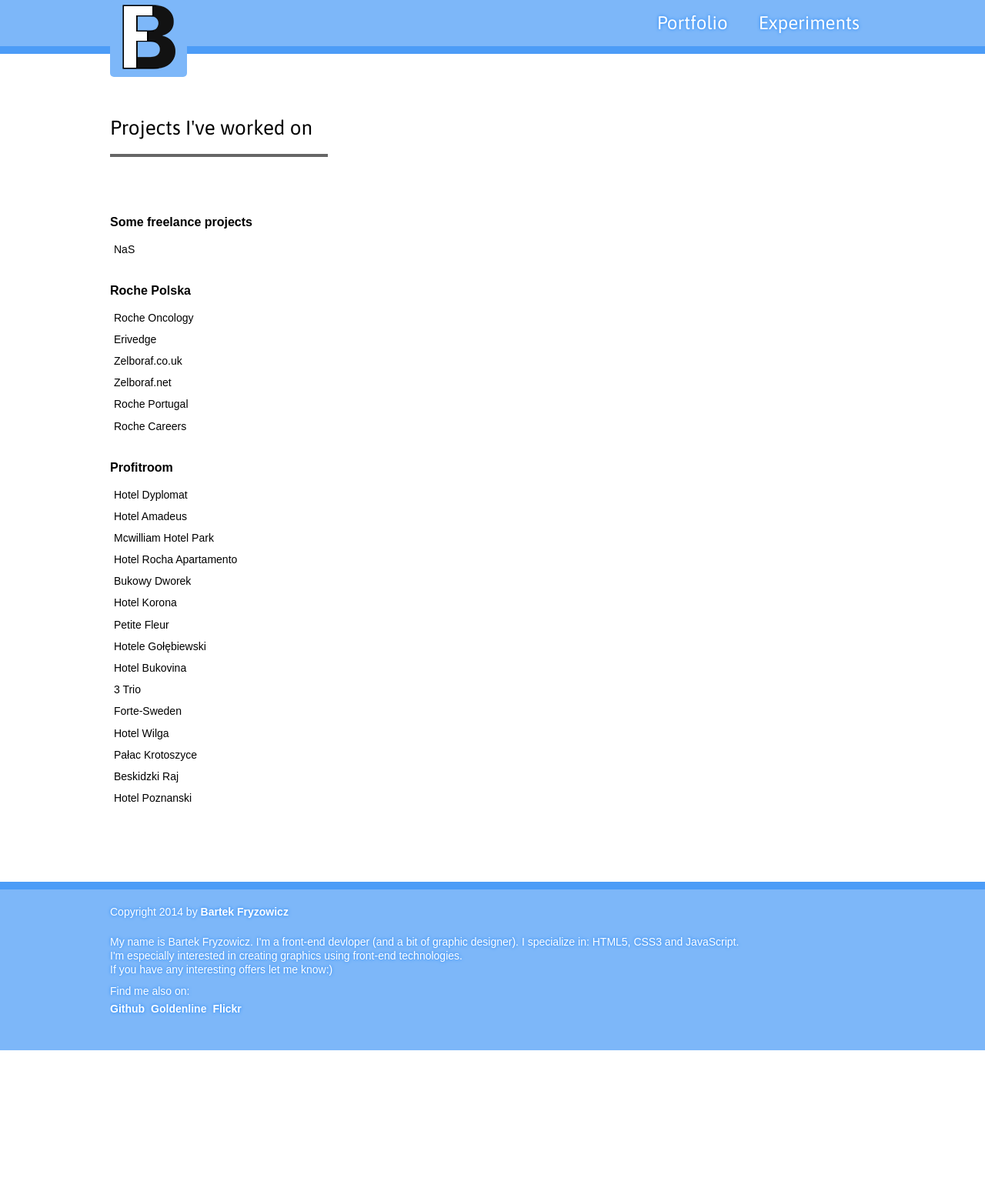
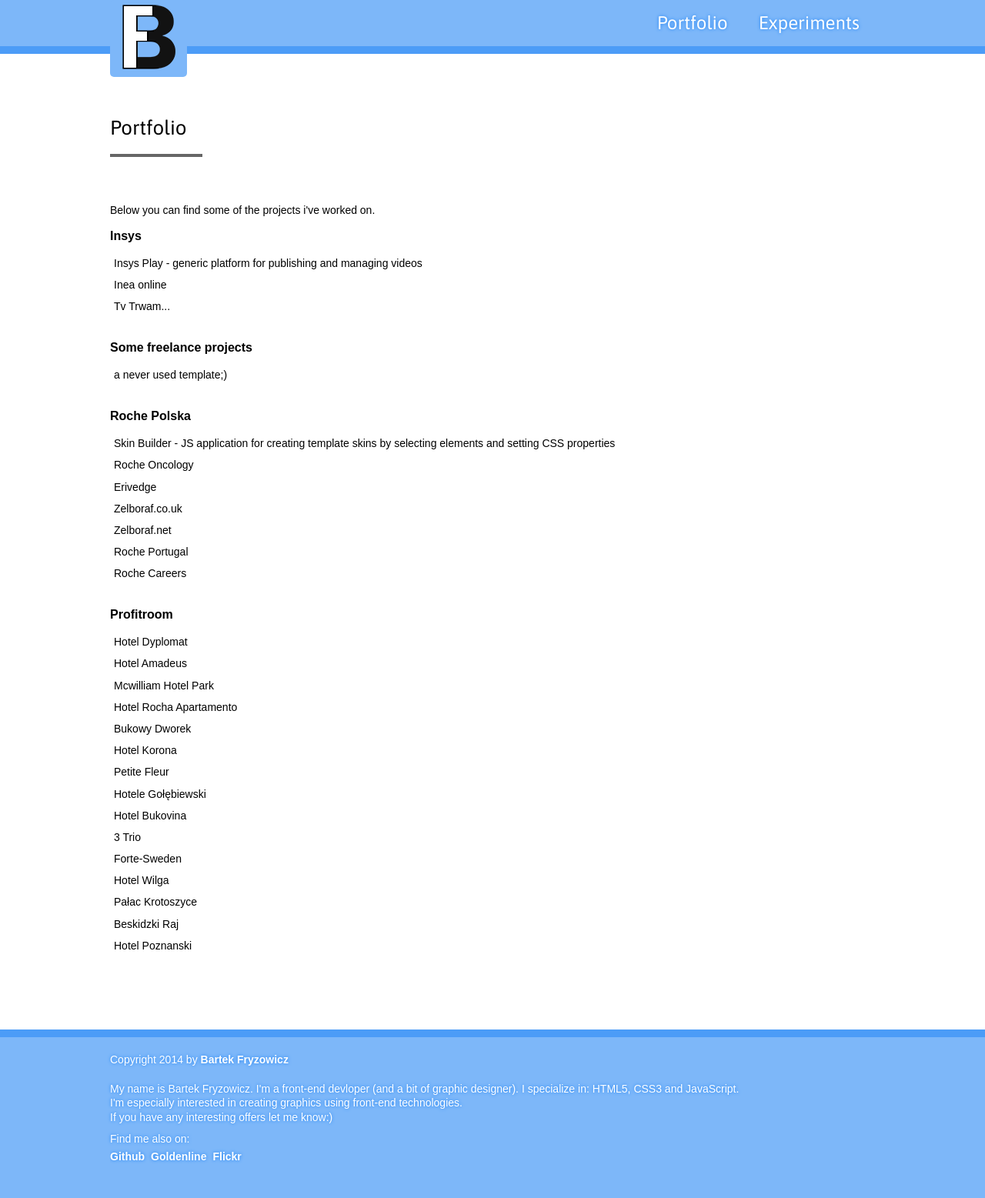
Before and after one commit to bartekfr/homepage, a PHP site: page /projects in a window 1280 px wide. Shown: the whole page at 77% size. Before the commit the page ends 1365 px from the top, so only its background shows below. Run offline with PHP 8.4, Linux system fonts and the light colour scheme; some libraries are stand-ins or nearby versions.

Commit message:
portfolio update

```diff
--- a/projects.php
+++ b/projects.php
@@ -1,10 +1,26 @@
 <?php	include_once 'inc/header.html.php';?>
-		<h1 class="title"><span>Projects I've worked on</span></h1>
+		<h1 class="title"><span>Portfolio</span></h1>
+		<p>Below you can find some of the projects i've worked on.
+		</p>
+		<section class="projects">
+			<h2 class="company"><a target="_blank" href="http://www.insys.pl/" >Insys</a></h2>
+			<ul class="projects-list">
+				<li>
+					<a target="_blank" href="http://www.insysplay.com/">Insys Play - generic platform for publishing and managing videos</a>
+				</li>
+				<li>
+					<a target="_blank" href="http://onlinetv.inea.pl/">Inea online</a>
+				</li>
+				<li>
+					<a target="_blank" href="http://www.tv-trwam.pl/">Tv Trwam...</a>
+				</li>
+			</ul>
+		</section>
 		<section class="projects">
 			<h2 class="company">Some freelance projects</h2>
 			<ul class="projects-list">
 				<li>
-					<a target="_blank" href="http://www.bfryzowicz.pl/project-pages/nas">NaS</a>
+					<a target="_blank" href="http://www.bfryzowicz.pl/project-pages/nas">a never used template;)</a>
 				</li>
 
 			</ul>
@@ -12,6 +28,10 @@
 		<section class="projects">
 			<h2 class="company"><a target="_blank" href="http://www.roche.pl">Roche Polska</a></h2>
 			<ul class="projects-list">
+				<li>
+					<a  href="#">Skin Builder - JS application for creating template skins by selecting elements and setting CSS properties </a>
+
+				</li>
 				<li>
 					<a target="_blank" href="http://www.rocheoncology.nl">Roche Oncology</a>
 					<span>Zakres obowiązków: HTML5, CSS3, JavaScript (utrzymanie, modyfikacje)</span>
```
